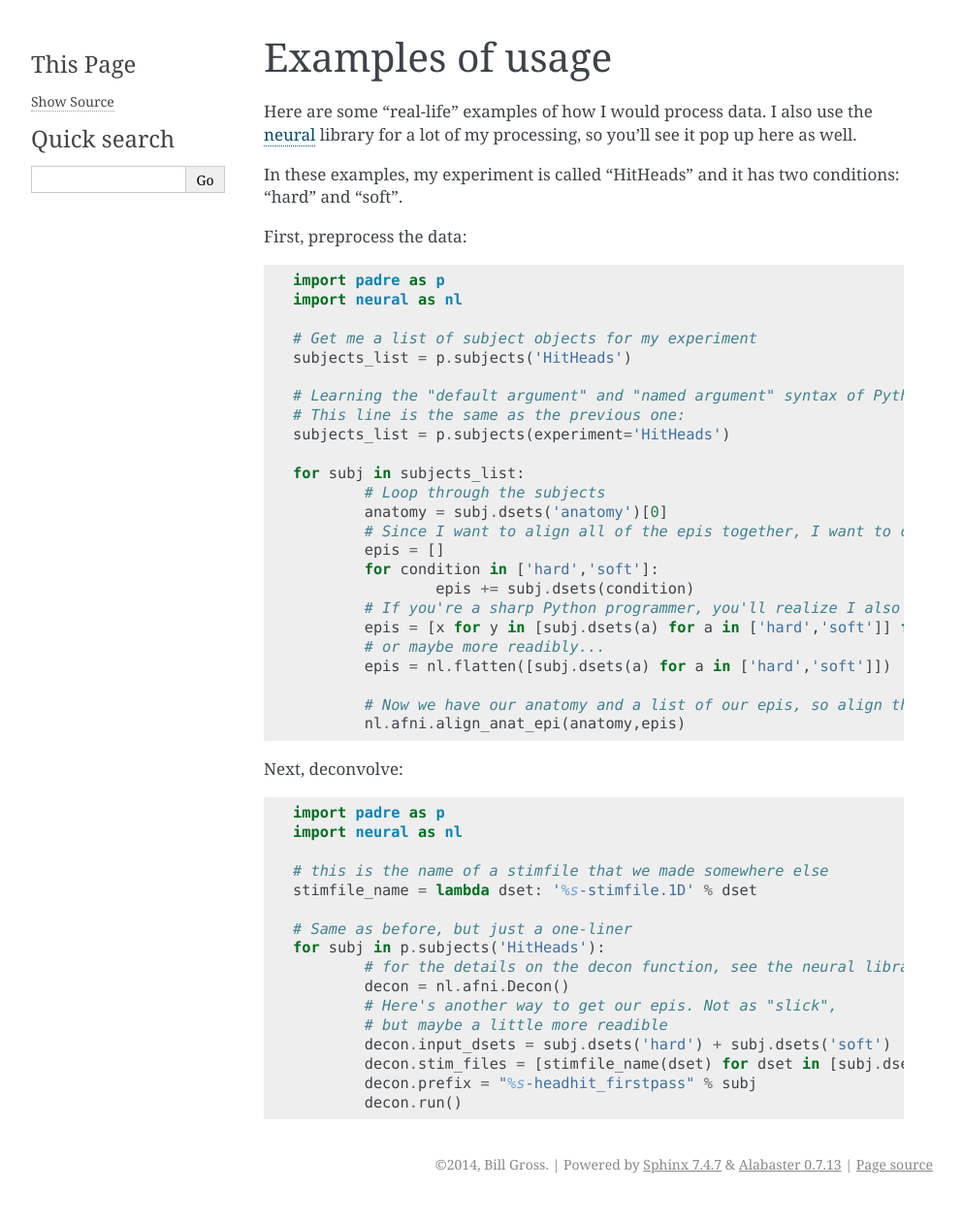
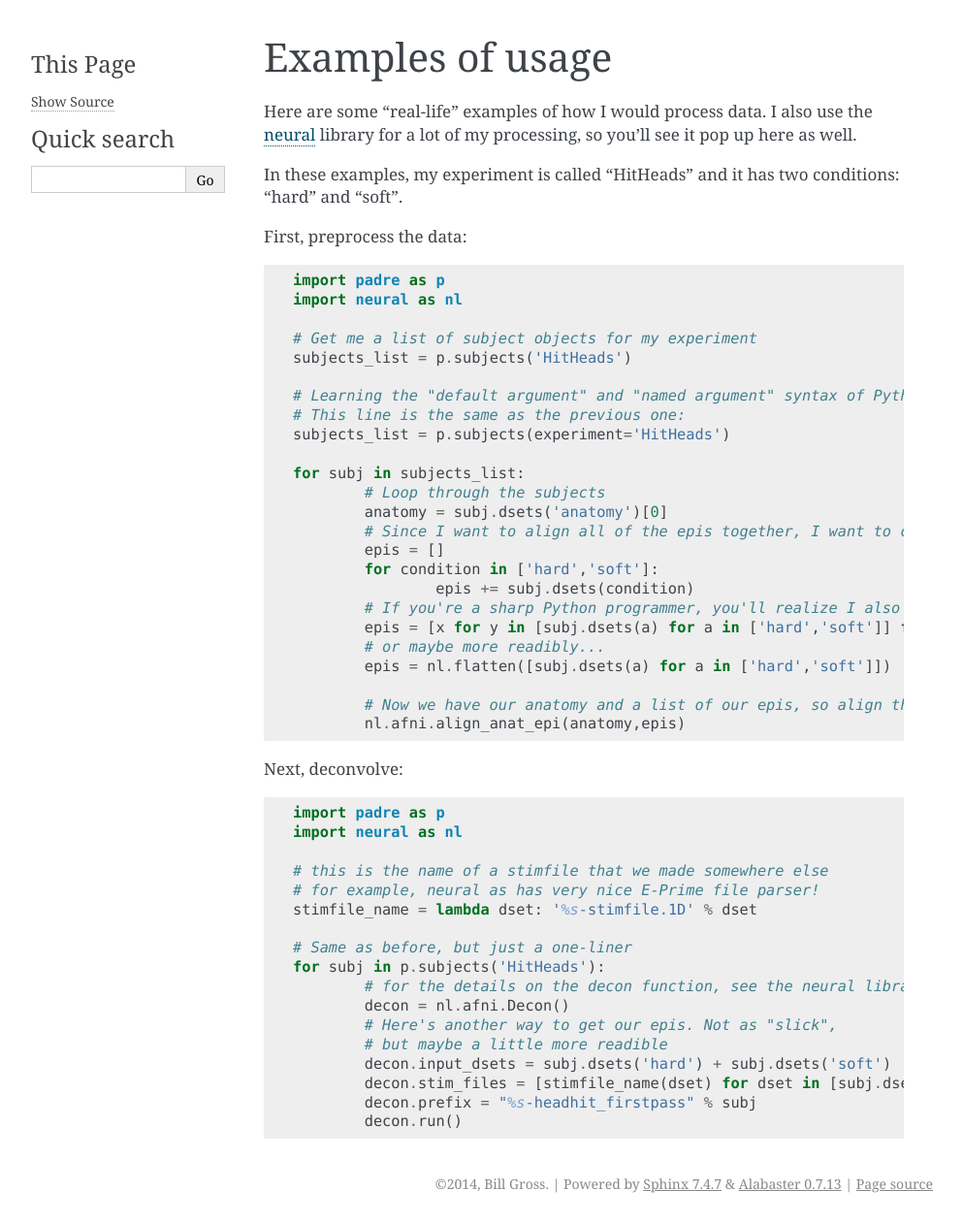
Before and after one commit to azraq27/padre, a Sphinx documentation site: the page built from docs/source/examples.rst, in a window 1280 px wide. Shown: the whole page at 97% size, without its empty margins (148-1141 px from the left). Built offline with Sphinx 7.4.7, drawn with Linux system fonts in a browser that asks for light colours.

Commit message:
updating docs

```diff
--- a/docs/source/examples.rst
+++ b/docs/source/examples.rst
@@ -39,6 +39,7 @@
 	import neural as nl
 
 	# this is the name of a stimfile that we made somewhere else
+	# for example, neural as has very nice E-Prime file parser!
 	stimfile_name = lambda dset: '%s-stimfile.1D' % dset
 
 	# Same as before, but just a one-liner
```
